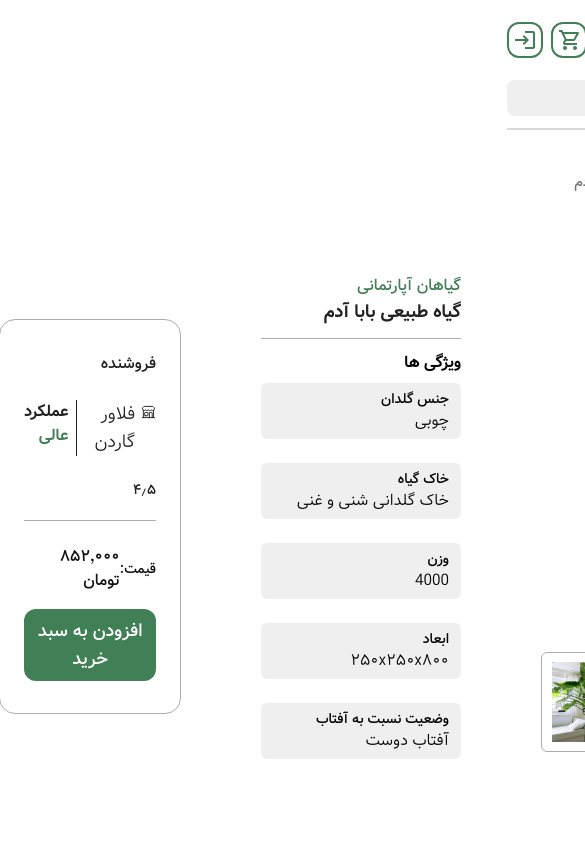
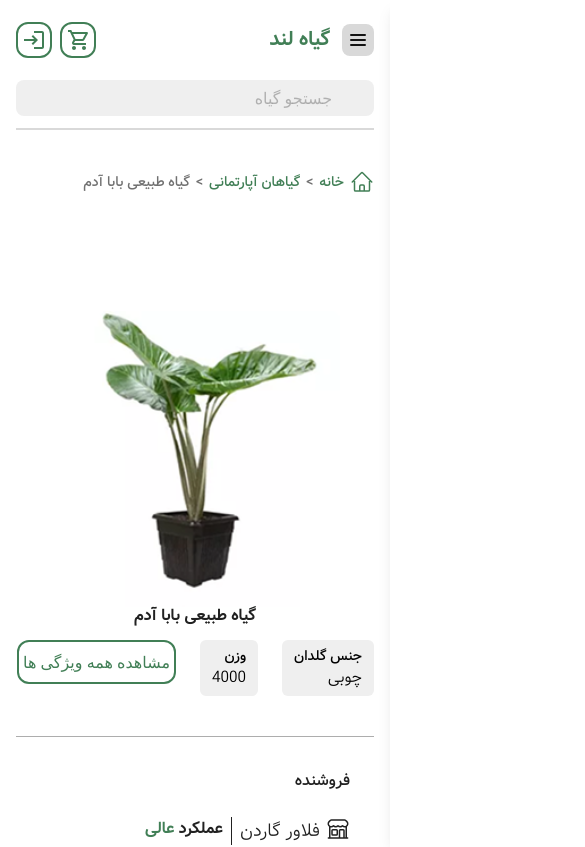
Before and after one commit to awmiri/PLANT-WEB, a React (Vite) app: page /iteminfo/apartmentPlant/1 in a window 390 px wide. Shown: the top 847 px of the page, 585 px wide, since content can reach past the window. Built offline with nearby package versions, Linux system fonts and the light colour scheme.

Commit message:
add a btn for show more property also responsive item info

```diff
--- a/src/index.css
+++ b/src/index.css
@@ -41,6 +41,8 @@ html {
   --font-vazirBold: "vazirBold";
   --font-vazirMediom: "vazirMediom";
   --font-vazirLight: "vazirLight";
+  --breakpoint-smallerSM: 37.5rem;
   --breakpoint-higherSM: 43.75rem;
+  --breakpoint-higherLg: 671.75rem;
   --breakpoint-bigXl: 84.375rem;
 }
--- a/src/mainConsept/ItemInfo/ItemInfo.jsx
+++ b/src/mainConsept/ItemInfo/ItemInfo.jsx
@@ -13,6 +13,7 @@ export default function ItemInfo() {
     let findCategory = allPlant.filter((item) => item.categoriEn === category)
     let getSpeshialItem = findCategory.find(item => item.id === +id)
     let [img, setImg] = useState(getSpeshialItem.img[0])
+    let [showMore, setShowMore] = useState(false)
 
 
 
@@ -43,22 +44,22 @@ export default function ItemInfo() {
 
     return (
         <>
-            <p className='flex items-center gap-1.5 text-hightGreen font-vazirMediom text-sm sm:text-lg -mt-6'>
-                <svg xmlns="http://www.w3.org/2000/svg" fill="none" viewBox="0 0 24 24" stroke-width="1.5" stroke="currentColor" class="size-6">
+            <p className='flex items-center gap-1.5 text-hightGreen font-vazirMediom text-sm md:text-lg -mt-6'>
+                <svg fill="none" viewBox="0 0 24 24" stroke-width="1.5" stroke="currentColor" class="size-6">
                     <path stroke-linecap="round" stroke-linejoin="round" d="m2.25 12 8.954-8.955c.44-.439 1.152-.439 1.591 0L21.75 12M4.5 9.75v10.125c0 .621.504 1.125 1.125 1.125H9.75v-4.875c0-.621.504-1.125 1.125-1.125h2.25c.621 0 1.125.504 1.125 1.125V21h4.125c.621 0 1.125-.504 1.125-1.125V9.75M8.25 21h8.25" />
                 </svg>خانه <span className='text-customgray3'>&gt;</span> {getSpeshialItem.categoriFn} <span className='text-customgray3'>&gt;</span> <span className='text-customgray3'>{getSpeshialItem.name}</span>
             </p>
-            <div className='flex items-center gap-20 mt-20'>
-                <div className='w-[430px] h-[460px] flex flex-col items-center justify-center'>
+            <div className='flex items-center flex-col md:flex-row gap-10 higherLg:gap-20 mt-20'>
+                <div className='w-[290px] md:w-[430px] h-[290px] md:h-[460px] flex flex-col items-center justify-center mt-10'>
                     <img src={img} alt="" className='w-[430px] h-[460px] object-contain' />
-                    <div className='flex gap-3 mt-10'>
+                    <div className='smallerSM:flex hidden gap-3 mt-5'>
                         {getSpeshialItem.img.map((item, index) => (
                             <div key={index} onClick={() => setImg(item)} className={`border border-customgray5 w-[100px] h-[100px] p-2.5 flex items-center justify-center rounded-md relative ${item === img ? 'bg-[#FFFFFFB2]  z-auto' : ''} transition`}>
                                 <img src={item} alt="" className={`${item === img ? '-z-10 blur-[1px]' : ''}  w-[80px] h-[80px] transition`} />
                                 <div className='text-black z-[1000]'>
                                     {
                                         item === img && (
-                                            <svg xmlns="http://www.w3.org/2000/svg" fill="none" viewBox="0 0 24 24" stroke-width="1.5" stroke="currentColor" className="size-6 absolute m-auto right-0 left-0 top-0 bottom-0">
+                                            <svg fill="none" viewBox="0 0 24 24" stroke-width="1.5" stroke="currentColor" className="size-6 absolute m-auto right-0 left-0 top-0 bottom-0">
                                                 <path stroke-linecap="round" stroke-linejoin="round" d="M8.625 12a.375.375 0 1 1-.75 0 .375.375 0 0 1 .75 0Zm0 0H8.25m4.125 0a.375.375 0 1 1-.75 0 .375.375 0 0 1 .75 0Zm0 0H12m4.125 0a.375.375 0 1 1-.75 0 .375.375 0 0 1 .75 0Zm0 0h-.375M21 12a9 9 0 1 1-18 0 9 9 0 0 1 18 0Z" />
                                             </svg>
                                         )
@@ -68,36 +69,42 @@ export default function ItemInfo() {
                         ))}
                     </div>
                 </div>
-                <div className='flex flex-col items-start w-[438px]'>
-                    <p className='text-hightGreen font-vazirMediom'>{getSpeshialItem.categoriFn}</p>
-                    <h3 className='text-customBlack2 font-vazirBold text-lg mb-3'>{getSpeshialItem.name}</h3>
-                    <div className='border-t border-t-customgray5 w-full '>
-                        <h2 className='font-vazirBold mt-3 mb-2'>ویژگی ها</h2>
+                <div className='flex flex-col smallerSM:items-start items-center w-full smallerSM:w-[438px] -mt-10 smallerSM:mt-16 md:mt-0'>
+                    <p className='text-hightGreen font-vazirMediom text-sm md:text-base hidden smallerSM:block'>{getSpeshialItem.categoriFn}</p>
+                    <h3 className='text-customBlack2 font-vazirBold text-base md:text-lg mb-3'>{getSpeshialItem.name}</h3>
+                    <div className='smallerSM:border-t border-t-customgray5 w-full flex  gap-4 smallerSM:block'>
+                        <h2 className='font-vazirBold mt-3 mb-2 hidden smallerSM:block'>ویژگی ها</h2>
                         <div className='flex flex-wrap gap-6'>
-                            <div className='bg-customgray2 py-1.5 px-3 w-[200px] rounded-md'>
+                            <div className='bg-customgray2 py-1.5 px-3 smallerSM:w-[200px] rounded-md'>
                                 <h3 className='font-vazirMediom text-sm'>جنس گلدان</h3>
                                 <p className='font-vazirLight te'>{getSpeshialItem.property.vaseMt}</p>
                             </div>
-                            <div className='bg-customgray2 py-1.5 px-3 w-[200px] rounded-md'>
+                            <div className={`bg-customgray2 py-1.5 px-3 smallerSM:w-[200px] rounded-md ${showMore ? 'block' : 'hidden'} smallerSM:block`}>
                                 <h3 className='font-vazirMediom text-sm'>خاک گیاه</h3>
                                 <p className='font-vazirLight te'>{getSpeshialItem.property.sol}</p>
                             </div>
-                            <div className='bg-customgray2 py-1.5 px-3 w-[200px] rounded-md'>
+                            <div className='bg-customgray2 py-1.5 px-3 smallerSM:w-[200px] rounded-md'>
                                 <h3 className='font-vazirMediom text-sm'>وزن</h3>
                                 <p className='font-vazirLight te'>{getSpeshialItem.property.wight}</p>
                             </div>
-                            <div className='bg-customgray2 py-1.5 px-3 w-[200px] rounded-md'>
+                            <div className={`bg-customgray2 py-1.5 px-3 smallerSM:w-[200px] rounded-md ${showMore ? 'block' : 'hidden'} smallerSM:block`}>
                                 <h3 className='font-vazirMediom text-sm'>ابعاد</h3>
                                 <p className='font-vazirLight te'>{getSpeshialItem.property.size}</p>
                             </div>
-                            <div className='bg-customgray2 py-1.5 px-3 w-[200px] rounded-md'>
+                            <div className={`bg-customgray2 py-1.5 px-3 smallerSM:w-[200px] rounded-md ${showMore ? 'block' : 'hidden'} smallerSM:block`}>
                                 <h3 className='font-vazirMediom text-sm'>وضعیت نسبت به آفتاب</h3>
                                 <p className='font-vazirLight te'>{getSpeshialItem.property.sunLike}</p>
                             </div>
+                            <div className='smallerSM:hidden'>
+                                <button className='border-2 text-hightGreen border-hightGreen rounded-xl px-1 smallerSM:px-4 py-2' onClick={() => { setShowMore(prev => (!prev)) }}>مشاهده همه ویژگی ها</button>
+                            </div>
+                        </div>
+                        <div className='hidden smallerSM:w-full smallerSM:flex smallerSM:justify-center smallerSM:mt-10'>
+                            <button className='border-2 text-hightGreen border-hightGreen rounded-xl px-1 smallerSM:px-4 py-2' onClick={() => { setShowMore(prev => (!prev)) }}>مشاهده همه ویژگی ها</button>
                         </div>
                     </div>
                 </div>
-                <div className='px-6 py-8 border border-customgray5 rounded-2xl w-[312px] text-customBlack2'>
+                <div className='px-6 py-8 border-t border-b smallerSM:border border-customgray5 smallerSM:rounded-2xl w-full smallerSM:w-[312px] text-customBlack2'>
                     <div className='border-b border-b-customgray5'>
                         <p className='mb-6 font-vazirMediom'>فروشنده</p>
                         <div className='flex'>
```
